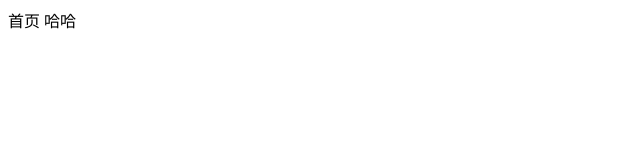
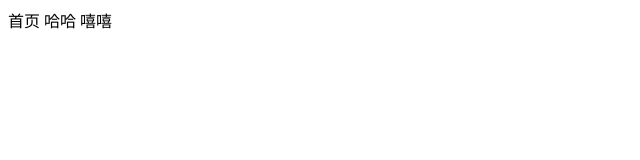
Before and after one commit to SiXi-git/chuanzhi_one, a plain HTML site: page index.html in a window 1280 px wide. Shown: the full height of the page, 0-640 px from the left. Drawn offline with Linux system fonts and the light colour scheme.

Commit message:
index第三次提交

```diff
--- a/index.html
+++ b/index.html
@@ -8,5 +8,6 @@
 <body>
     首页
     哈哈
+    嘻嘻
 </body>
 </html>
```
